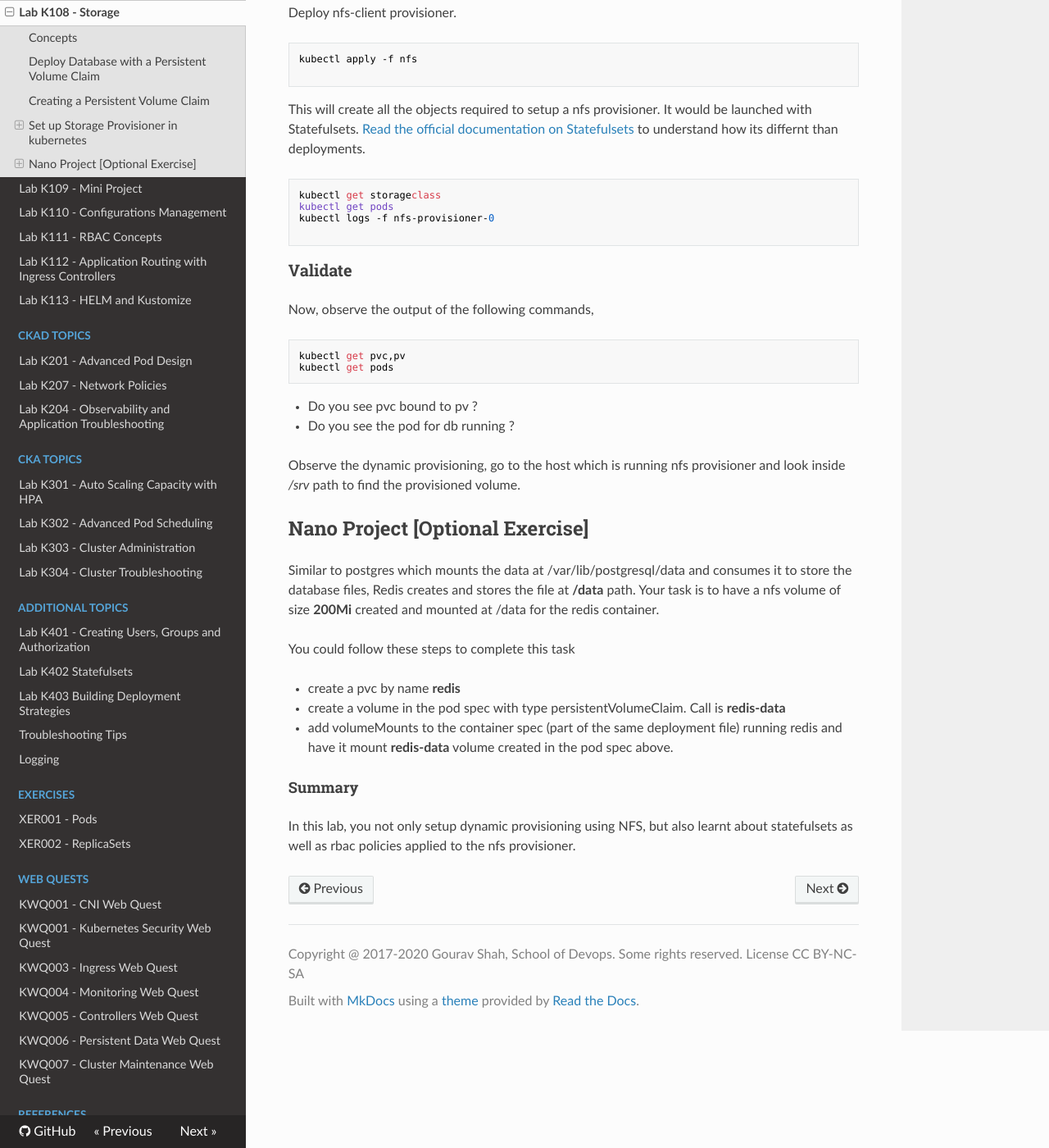
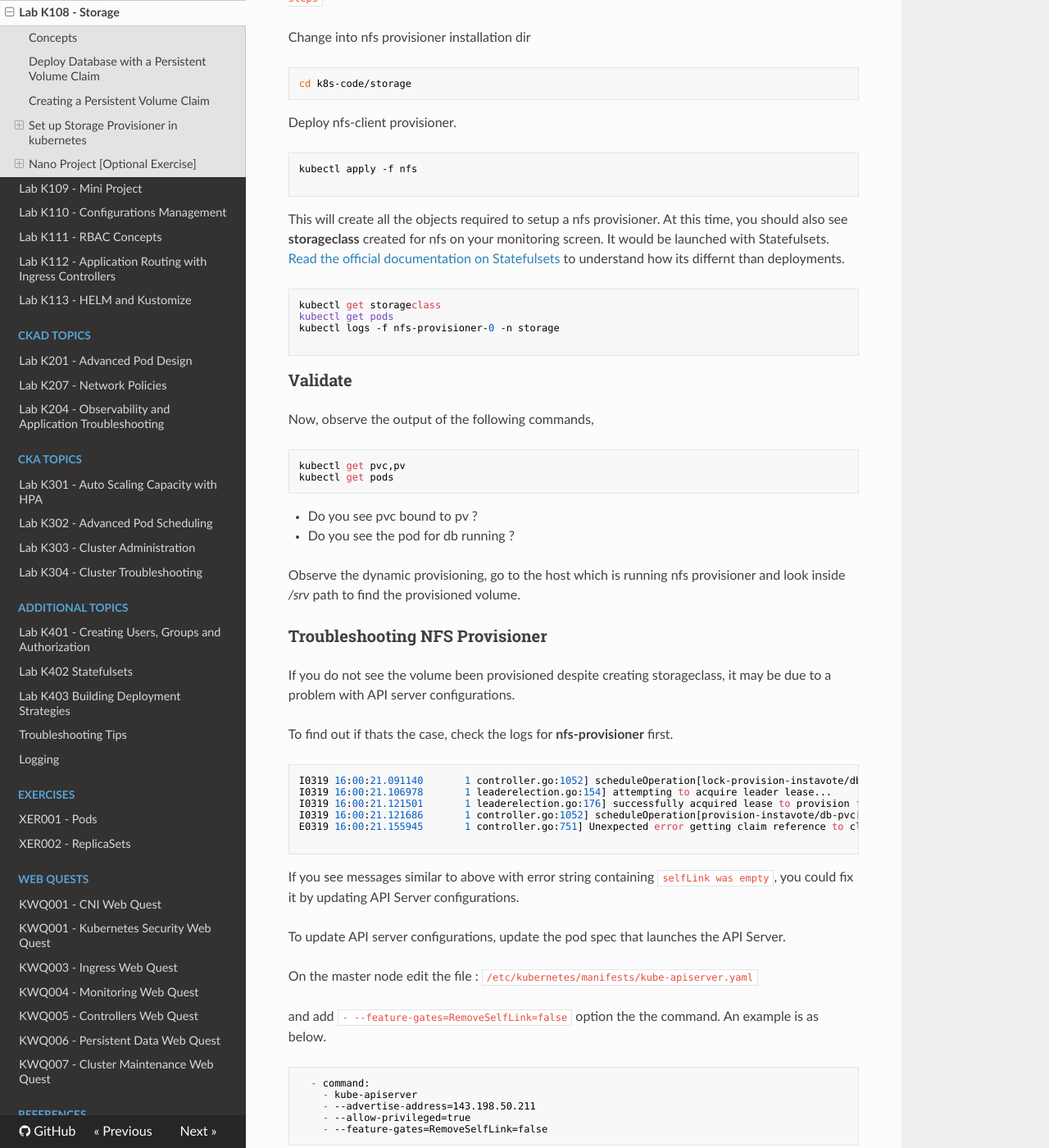
Before and after one commit to schoolofdevops/kubernetes-labguide, an MkDocs documentation site: the page built from chapters/kubernetes-dynamic-storage-provisioning.md, in a window 1280 px wide and 1400 px high, scrolled down 3465 px. Shown: the whole window at 82% size. Built offline with MkDocs 1.6.1, drawn with Linux system fonts in a browser that asks for light colours; nearby versions of some CDN libraries; old or Windows-style settings are respelled for this version of MkDocs; some of the changed text lies outside the part shown.

Commit message:
updated storage lab with instructionis to fix api server selflink related error

````diff
--- a/chapters/kubernetes-dynamic-storage-provisioning.md
+++ b/chapters/kubernetes-dynamic-storage-provisioning.md
@@ -48,13 +48,17 @@ Apply *db-deploy-pcv.yaml*  as
 
 ```
 kubectl apply -f db-deploy-pvc.yaml
-
-kubectl get pod -o wide --selector='role=db'
-
-kubectl get pvc,pv
 ```
 
-  * Observe and note which host the pod for *db* is launched.
+To monitor resources for this lab, open a new terminal and start watching for relevant objecting using the following command.
+
+```
+
+watch kubectl get pods,pvc,pv,storageclasses
+```
+We will call the terminal where you are running the above command as your **Monitoring Screen**.
+
+  * Observe and note if the pod for *db* is launched.
   * What state is it in ? why?
   * Has the persistentVolumeClaim been bound to a persistentVolume ? Why?
 
@@ -130,13 +134,13 @@ kubectl apply -f nfs
 
 ```
 
-This will create all the objects required to setup a nfs provisioner. It would be launched with  Statefulsets. [Read the official documentation on Statefulsets](https://kubernetes.io/docs/concepts/workloads/controllers/statefulset/) to understand how its differnt than deployments.
+This will create all the objects required to setup a nfs provisioner. At this time, you should also see **storageclass** created for nfs on your monitoring screen. It would be launched with  Statefulsets. [Read the official documentation on Statefulsets](https://kubernetes.io/docs/concepts/workloads/controllers/statefulset/) to understand how its differnt than deployments.
 
 
 ```
 kubectl get storageclass
 kubectl get pods
-kubectl logs -f nfs-provisioner-0
+kubectl logs -f nfs-provisioner-0 -n storage
 
 ```
 
@@ -155,6 +159,39 @@ kubectl get pods
 Observe the dynamic provisioning, go to the host which is running nfs provisioner and look inside */srv* path to find the provisioned volume.
 
 
+### Troubleshooting NFS Provisioner
+
+If you do not see the volume been provisioned despite creating storageclass, it may be due to a problem with API server configurations.
+
+To find out if thats the case, check the logs for **nfs-provisioner** first.
+
+
+```
+I0319 16:00:21.091140       1 controller.go:1052] scheduleOperation[lock-provision-instavote/db-pvc[06780d6b-a6d0-4701-bd72-faaa507b0e5a]]
+I0319 16:00:21.106978       1 leaderelection.go:154] attempting to acquire leader lease...
+I0319 16:00:21.121501       1 leaderelection.go:176] successfully acquired lease to provision for pvc instavote/db-pvc
+I0319 16:00:21.121686       1 controller.go:1052] scheduleOperation[provision-instavote/db-pvc[06780d6b-a6d0-4701-bd72-faaa507b0e5a]]
+E0319 16:00:21.155945       1 controller.go:751] Unexpected error getting claim reference to claim "instavote/db-pvc": selfLink was empty, can't make reference
+
+```
+If you see messages similar to above with error string containing `selfLink was empty`, you could fix it by updating API Server configurations.
+
+To update API server configurations, update the pod spec that launches the API Server.
+
+On the master node edit the file : ```/etc/kubernetes/manifests/kube-apiserver.yaml```
+
+and add ```- --feature-gates=RemoveSelfLink=false``` option the the command. An example is as below.
+
+```
+  - command:
+    - kube-apiserver
+    - --advertise-address=143.198.50.211
+    - --allow-privileged=true
+    - --feature-gates=RemoveSelfLink=false
+```
+
+Once you make this change, save the file, wait for a minute or so and you shall see the volume provisioned.
+
 ## Nano Project [Optional Exercise]
 
 Similar to postgres which mounts the data at /var/lib/postgresql/data and consumes it to store the database files, Redis creates and stores the file at **/data** path.  Your task is to have a nfs volume of size **200Mi** created and mounted at /data for the redis container.
````
